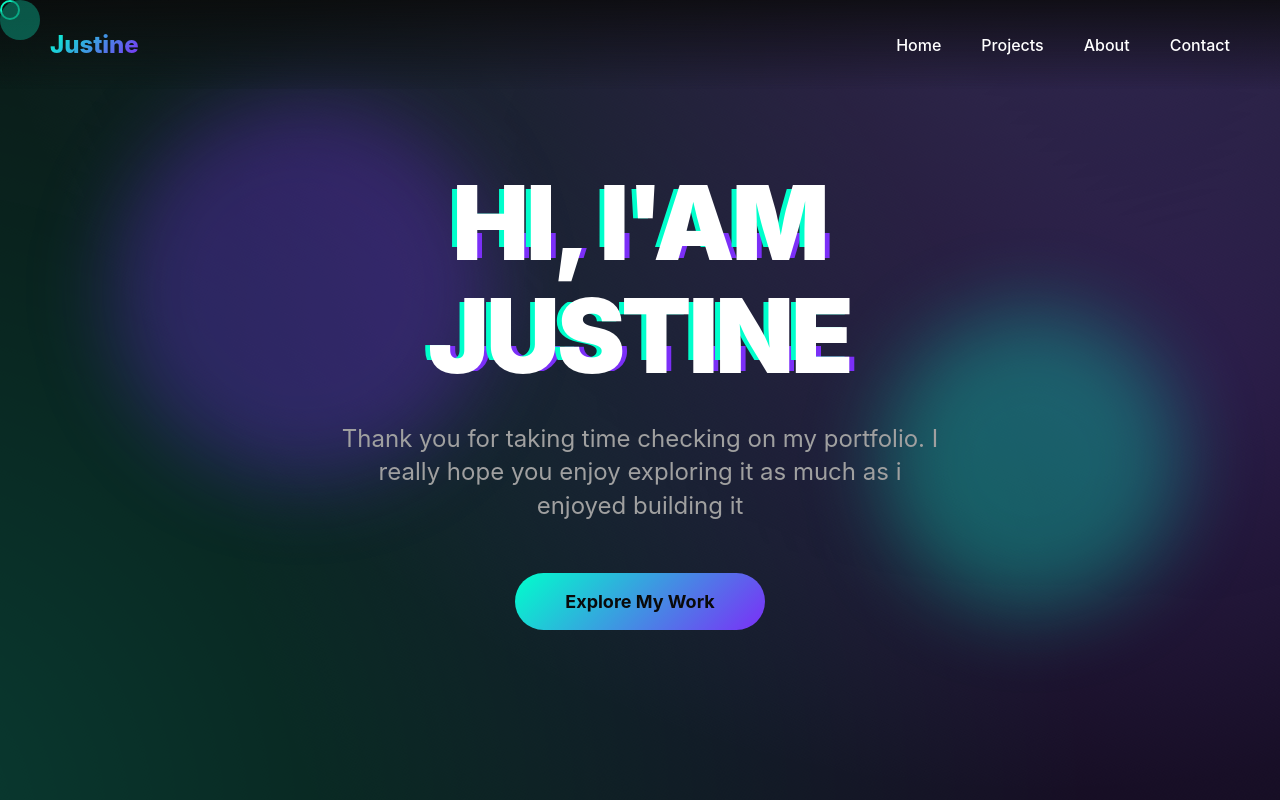
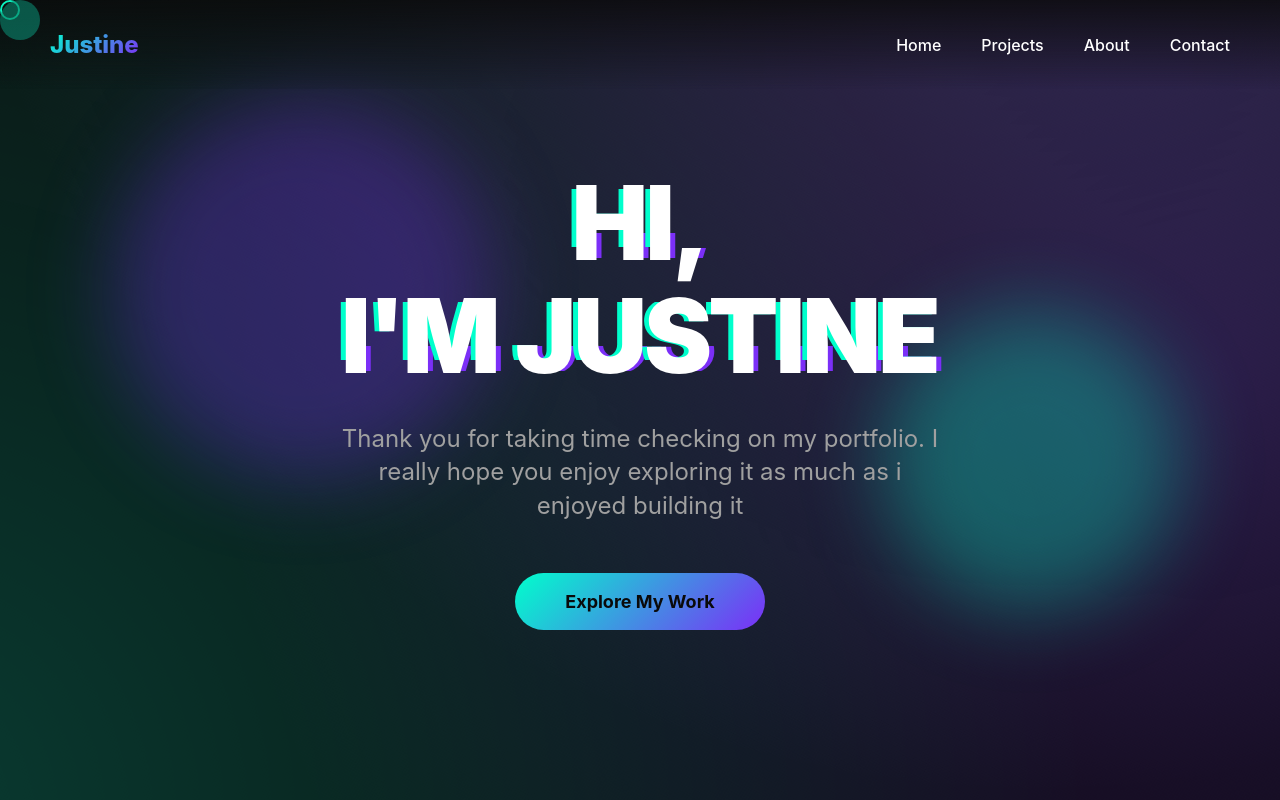
Before and after one commit to justineberinacruz001/Portfolio, a plain HTML site: page index.html in a window 1280 px wide. Shown: the top 800 px of the page. Drawn offline with Linux system fonts and the light colour scheme.

Commit message:
Update index.html

```diff
--- a/index.html
+++ b/index.html
@@ -31,8 +31,8 @@
         <div class="floating-orb orb1"></div>
         <div class="floating-orb orb2"></div>
         <div class="hero-content">
-            <h1 class="glitch" data-text="Hi, I'am">Hi, I'am</h1>
-            <h1 class="glitch" data-text="Justine">Justine</h1>
+            <h1 class="glitch" data-text="Hi,">Hi,</h1>
+            <h1 class="glitch" data-text=" I'm Justine">I'm Justine</h1>
             <p class="hero-subtitle">Thank you for taking time checking on my portfolio. I really hope you enjoy exploring it as much as i enjoyed building it</p>
             <a href="#projects" class="cta-button">Explore My Work</a>
         </div>
```
